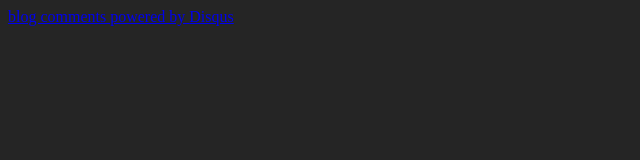
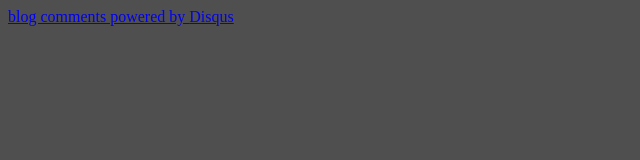
Before and after one commit to E-Dev-502/GG_C, a plain HTML site: page disqus_comments_dark_gray.html in a window 1280 px wide. Shown: the whole page, without its empty margins (0-640 px from the left). Drawn offline with Linux system fonts and the light colour scheme.

Commit message:
Update disqus_comments_dark_gray.html

```diff
--- a/disqus_comments_dark_gray.html
+++ b/disqus_comments_dark_gray.html
@@ -3,7 +3,7 @@
 <head>
 <meta name="viewport" content="width=device-width, initial-scale=1, maximum-scale=1">
 </head>
-<body style="background-color: #252525; padding: 0;">
+<body style="background-color: #4f4f4f; padding: 0;">
 <div id="disqus_thread"></div>
 <script type="text/javascript">
 	var params;
```
